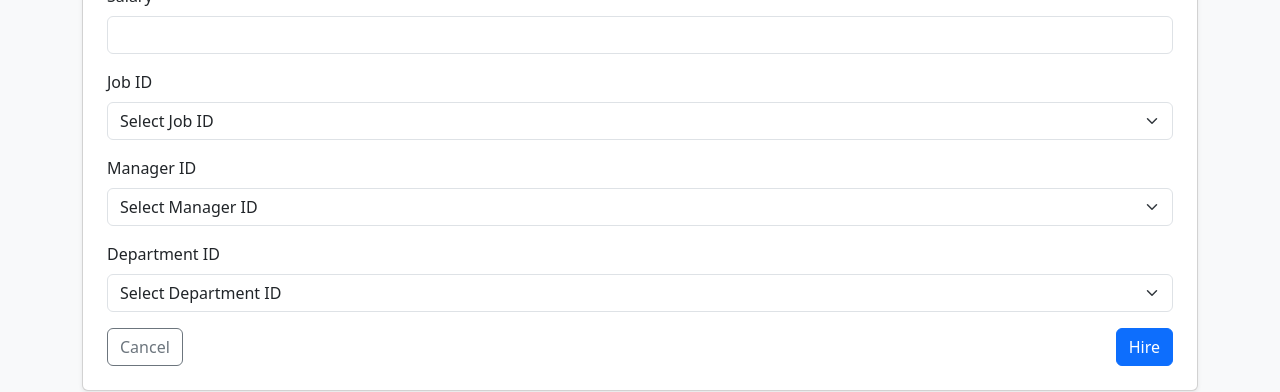
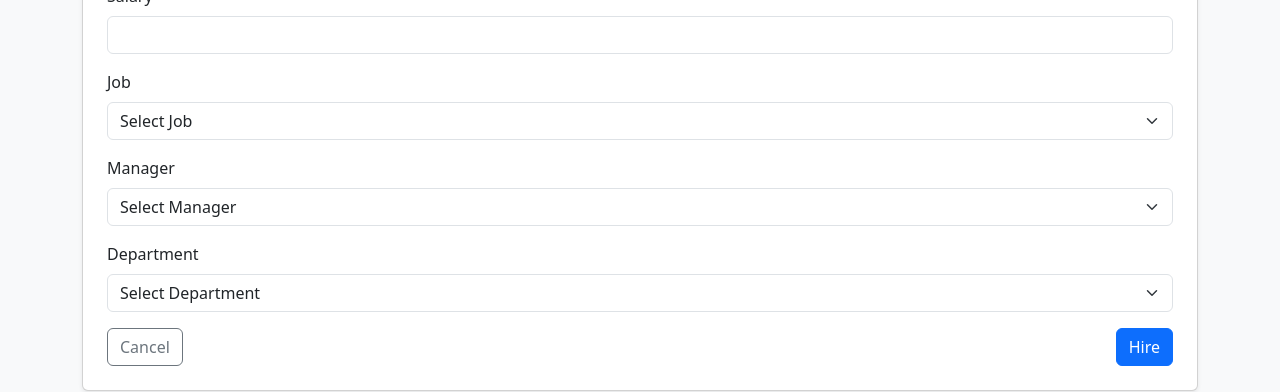
Before and after one commit to michaelkilonzo/hr-app, a website: page public/hire-employee.html in a window 1280 px wide. Shown: the part 561-953 px from the top of the page. Drawn offline with nearby package versions, Linux system fonts and the light colour scheme.

Commit message:
added job, manager, and department fields

```diff
--- a/public/hire-employee.html
+++ b/public/hire-employee.html
@@ -78,35 +78,87 @@
       </div>
 
   <div class="mb-3">
-    <label for="job_id" class="form-label">Job ID</label>
-    <select name="job_id" id="job_id" class="form-select" required>
-      <option value="">Select Job ID</option>
-      <option value="SA_REP">SA_REP</option>
-      <option value="IT_PROG">IT_PROG</option>
-      <option value="HR_REP">HR_REP</option>
-    </select>
+<label for="job_id" class="form-label">Job</label>
+<select class="form-select" id="job_id" name="job_id" required>
+  <option value="" disabled selected>Select Job</option>
+  <option value="FI_ACCOUNT">Accountant</option>
+  <option value="AC_MGR">Accounting Manager</option>
+  <option value="AD_ASST">Administration Assistant</option>
+  <option value="AD_VP">Administration Vice President</option>
+  <option value="FI_MGR">Finance Manager</option>
+  <option value="HR_REP">Human Resources Representative</option>
+  <option value="MK_MAN">Marketing Manager</option>
+  <option value="MK_REP">Marketing Representative</option>
+  <option value="AD_PRES">President</option>
+  <option value="IT_PROG">Programmer</option>
+  <option value="AC_ACCOUNT">Public Accountant</option>
+  <option value="PR_REP">Public Relations Representative</option>
+  <option value="PU_CLERK">Purchasing Clerk</option>
+  <option value="PU_MAN">Purchasing Manager</option>
+  <option value="SA_MAN">Sales Manager</option>
+  <option value="SA_REP">Sales Representative</option>
+  <option value="SH_CLERK">Shipping Clerk</option>
+  <option value="ST_CLERK">Stock Clerk</option>
+  <option value="ST_MAN">Stock Manager</option>
+</select>
   </div>
 
   <div class="mb-3">
-    <label for="manager_id" class="form-label">Manager ID</label>
-    <select name="manager_id" id="manager_id" class="form-select" required>
-      <option value="">Select Manager ID</option>
-      <option value="101">101 - John Smith</option>
-      <option value="102">102 - Jane Doe</option>
-      <option value="103">103 - Alice Lee</option>
-    </select>
+<label for="manager_id" class="form-label">Manager</label>
+<select class="form-select" id="manager_id" name="manager_id">
+  <option value="" disabled selected>Select Manager</option>
+  <option value="148">Gerald Cambrault</option>
+  <option value="147">Alberto Errazuriz</option>
+  <option value="121">Adam Fripp</option>
+  <option value="102">Lex De Haan</option>
+  <option value="201">Michael Hartstein</option>
+  <option value="101">Neena Kochhar</option>
+  <option value="122">Payam Kaufling</option>
+  <option value="124">Kevin Mourgos</option>
+  <option value="146">Karen Partners</option>
+  <option value="114">Den Raphaely</option>
+  <option value="145">John Russell</option>
+  <option value="120">Matthew Weiss</option>
+  <option value="123">Shanta Vollman</option>
+  <option value="149">Eleni Zlotkey</option>
+</select>
+
   </div>
 
   <div class="mb-3">
-    <label for="department_id" class="form-label">Department ID</label>
-    <select name="department_id" id="department_id" class="form-select" required>
-      <option value="">Select Department ID</option>
-      <option value="10">10 - Sales</option>
-      <option value="20">20 - IT</option>
-      <option value="30">30 - HR</option>
-    </select>
+<label for="department_id" class="form-label">Department</label>
+<select class="form-select" id="department_id" name="department_id" required>
+  <option value="" disabled selected>Select Department</option>
+  <option value="110">Accounting</option>
+  <option value="160">Benefits</option>
+  <option value="130">Corporate Tax</option>
+  <option value="140">Control And Credit</option>
+  <option value="190">Contracting</option>
+  <option value="10">Administration</option>
+  <option value="180">Construction</option>
+  <option value="100">Finance</option>
+  <option value="240">Government Sales</option>
+  <option value="60">IT</option>
+  <option value="230">IT Helpdesk</option>
+  <option value="210">IT Support</option>
+  <option value="20">Marketing</option>
+  <option value="170">Manufacturing</option>
+  <option value="220">NOC</option>
+  <option value="200">Operations</option>
+  <option value="40">Human Resources</option>
+  <option value="90">Executive</option>
+  <option value="270">Payroll</option>
+  <option value="30">Purchasing</option>
+  <option value="260">Recruiting</option>
+  <option value="250">Retail Sales</option>
+  <option value="80">Sales</option>
+  <option value="150">Shareholder Services</option>
+  <option value="50">Shipping</option>
+  <option value="70">Public Relations</option>
+  <option value="120">Treasury</option>
+</select>
+
   </div>
-
       <div class="d-flex justify-content-between">
         <button type="reset" class="btn btn-outline-secondary">Cancel</button>
         <button type="submit" class="btn btn-primary">Hire</button>
```
Also changed, not shown: 1 other file.
